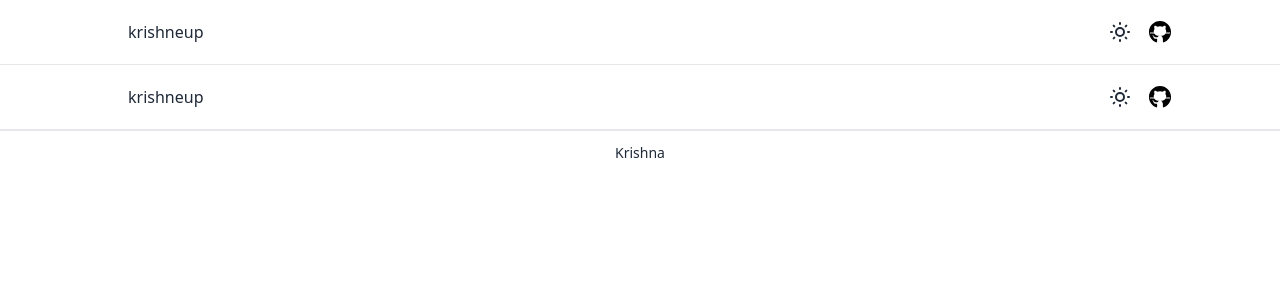
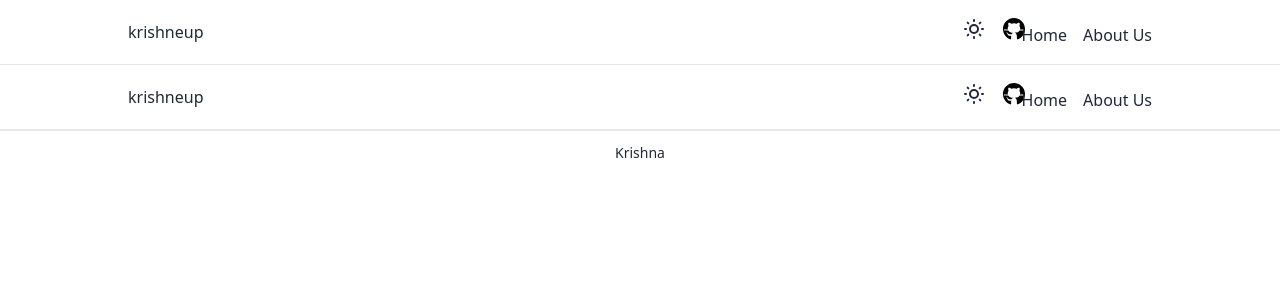
Before and after one commit to davecook88/Thrive_BE_public, a Next.js app: page /layouts/header/header in a window 1280 px wide. Shown: the top 300 px of the page. Built offline with nearby package versions, Linux system fonts and the light colour scheme.

Commit message:
when pageprops is changed

```diff
--- a/pages/_app.tsx
+++ b/pages/_app.tsx
@@ -1,9 +1,18 @@
+import { useEffect } from 'react'
 import '../styles/globals.css'
 import type { AppProps } from 'next/app'
 import Header from './layouts/header/header'
 import Footer from './layouts/Footer/footer'
+import { useRouter } from 'next/router'
+
 
 function MyApp({ Component, pageProps }: AppProps) {
+  useEffect(() => {
+    console.log("checkme")
+    // return () => {
+    //   cleanup
+    // }
+  }, [pageProps])
   return (
     <>
     <Header />
--- /dev/null
+++ b/pages/about.tsx
@@ -0,0 +1,11 @@
+import React from 'react'
+
+const About = () => {
+    return (
+        <div>
+            <h1>Hello Krishna</h1>
+        </div>
+    )
+}
+
+export default About
--- a/pages/layouts/header/navigation.js
+++ b/pages/layouts/header/navigation.js
@@ -3,6 +3,8 @@ import Toggle from '../../components/toggle';
 import DarkMode from './../../components/darkmode';
 // import { FaGithubSquare } from 'react-icons/fa';
 import GithubIcon from '../../components/icons/github'
+import Link from 'next/link'
+
 
 
 
@@ -13,6 +15,18 @@ const Navigation = () => {
                 <div><DarkMode/></div>
                 {/* <div><FaGithubSquare/></div> */}
                 <div className="max-w-1 w-1"><GithubIcon /></div>
+
+                <div>
+                <Link href="/">
+                    <a>Home</a>
+                </Link>
+                </div>
+
+                <div>
+                <Link href="/about">
+                    <a>About Us</a>
+                </Link>
+                </div>
             </div>
         </div>
     )
```
